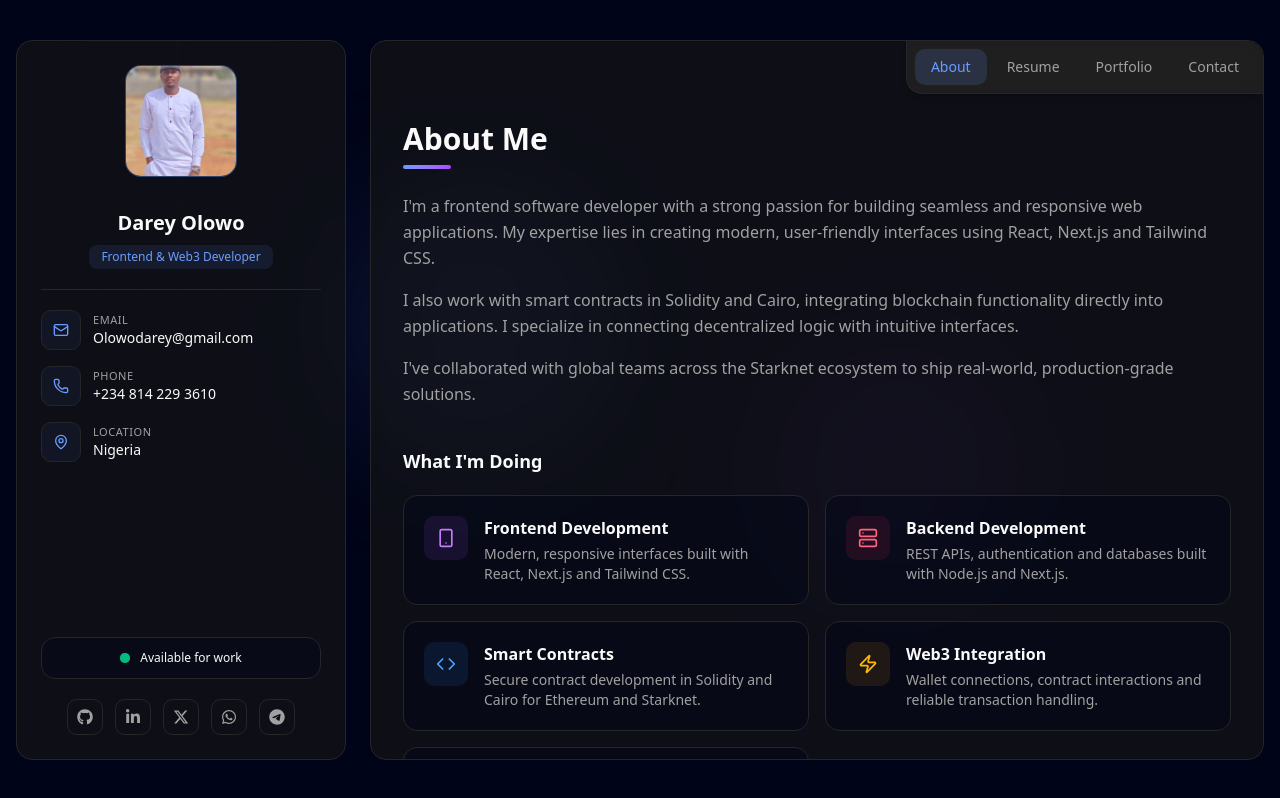
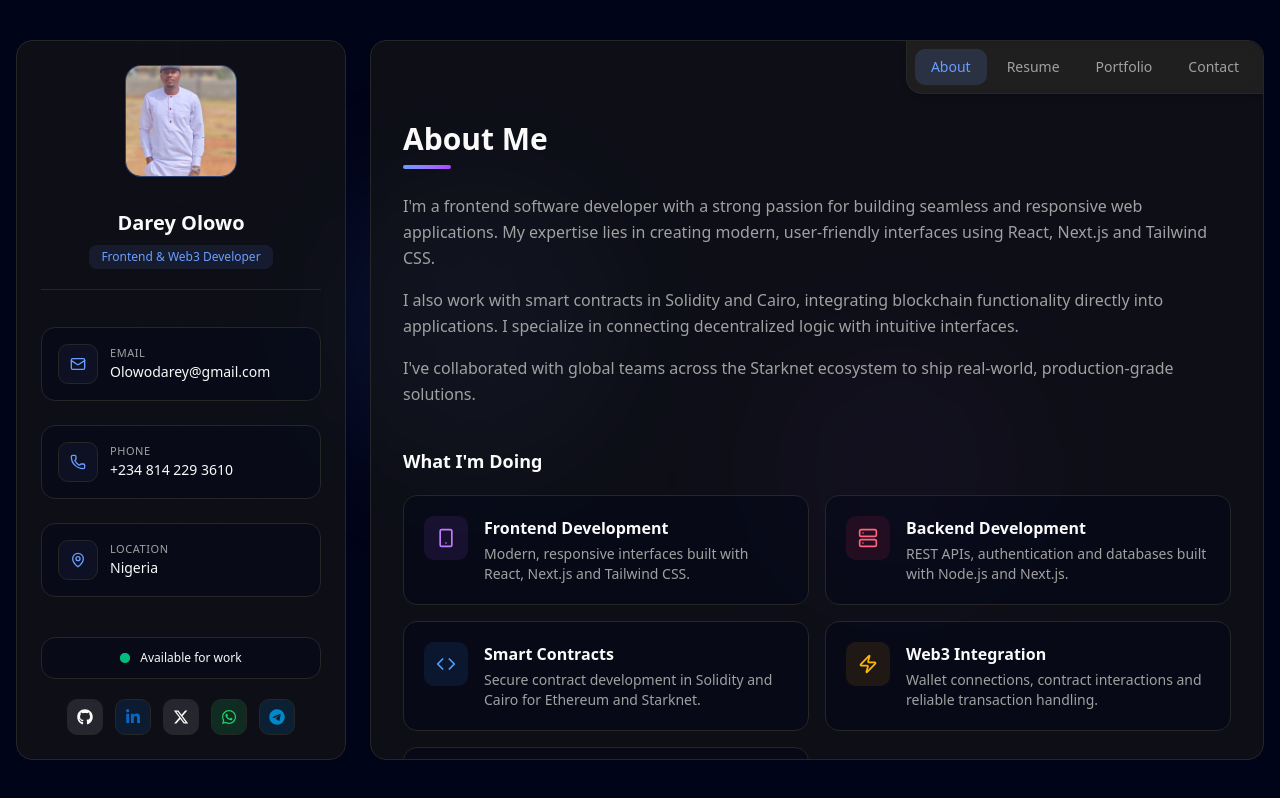
Before and after one commit to Olowodarey/portfolio, a Next.js app: page / in a window 1280 px wide. Built offline with nearby package versions, Linux system fonts and the light colour scheme.

Commit message:
update nav

```diff
--- a/src/components/home/Sidebar.tsx
+++ b/src/components/home/Sidebar.tsx
@@ -34,19 +34,51 @@ const contacts = [
 ];
 
 const socials = [
-  { icon: FaGithub, href: "https://github.com/Olowodarey", label: "GitHub" },
+  {
+    icon: FaGithub,
+    href: "https://github.com/Olowodarey",
+    label: "GitHub",
+    color: "text-foreground",
+    bg: "bg-foreground/10",
+    hoverBg: "hover:bg-foreground",
+    hoverText: "hover:text-background",
+  },
   {
     icon: FaLinkedinIn,
     href: "https://www.linkedin.com/in/darey-olowo-213859169/",
     label: "LinkedIn",
+    color: "text-[#0A66C2]",
+    bg: "bg-[#0A66C2]/15",
+    hoverBg: "hover:bg-[#0A66C2]",
+    hoverText: "hover:text-white",
   },
-  { icon: FaXTwitter, href: "https://x.com/Dareyolowo", label: "Twitter" },
+  {
+    icon: FaXTwitter,
+    href: "https://x.com/Dareyolowo",
+    label: "Twitter",
+    color: "text-foreground",
+    bg: "bg-foreground/10",
+    hoverBg: "hover:bg-foreground",
+    hoverText: "hover:text-background",
+  },
   {
     icon: FaWhatsapp,
     href: "https://wa.me/2348142293610",
     label: "WhatsApp",
+    color: "text-[#25D366]",
+    bg: "bg-[#25D366]/15",
+    hoverBg: "hover:bg-[#25D366]",
+    hoverText: "hover:text-white",
   },
-  { icon: FaTelegram, href: "https://t.me/Darey56", label: "Telegram" },
+  {
+    icon: FaTelegram,
+    href: "https://t.me/Darey56",
+    label: "Telegram",
+    color: "text-[#0088CC]",
+    bg: "bg-[#0088CC]/15",
+    hoverBg: "hover:bg-[#0088CC]",
+    hoverText: "hover:text-white",
+  },
 ];
 
 export function Sidebar() {
@@ -103,9 +135,12 @@ export function Sidebar() {
           showContacts ? "flex" : "hidden"
         } flex-col lg:flex lg:flex-1`}
       >
-        <div className="mt-5 space-y-4 lg:mt-0">
+        <div className="mt-5 flex flex-1 flex-col justify-center gap-5 lg:mt-0 lg:gap-6">
           {contacts.map(({ icon: Icon, label, value, href }) => (
-            <div key={label} className="flex items-center gap-3">
+            <div
+              key={label}
+              className="flex items-center gap-3 rounded-xl border border-border bg-background/40 p-4"
+            >
               <div className="flex h-10 w-10 shrink-0 items-center justify-center rounded-lg border border-border bg-primary/5 text-primary">
                 <Icon className="h-4 w-4" />
               </div>
@@ -143,14 +178,14 @@ export function Sidebar() {
           </div>
 
           <div className="mt-5 flex items-center justify-center gap-3">
-            {socials.map(({ icon: Icon, href, label }) => (
+            {socials.map(({ icon: Icon, href, label, color, bg, hoverBg, hoverText }) => (
               <Link
                 key={label}
                 href={href}
                 target="_blank"
                 rel="noopener noreferrer"
                 aria-label={label}
-                className="flex h-9 w-9 items-center justify-center rounded-lg border border-border text-muted-foreground transition-all hover:-translate-y-0.5 hover:border-primary/50 hover:text-primary"
+                className={`flex h-9 w-9 items-center justify-center rounded-lg border border-border transition-all hover:-translate-y-0.5 hover:border-transparent ${color} ${bg} ${hoverBg} ${hoverText}`}
               >
                 <Icon className="h-4 w-4" />
               </Link>
```
Also changed, not shown: .claude/settings.json.
